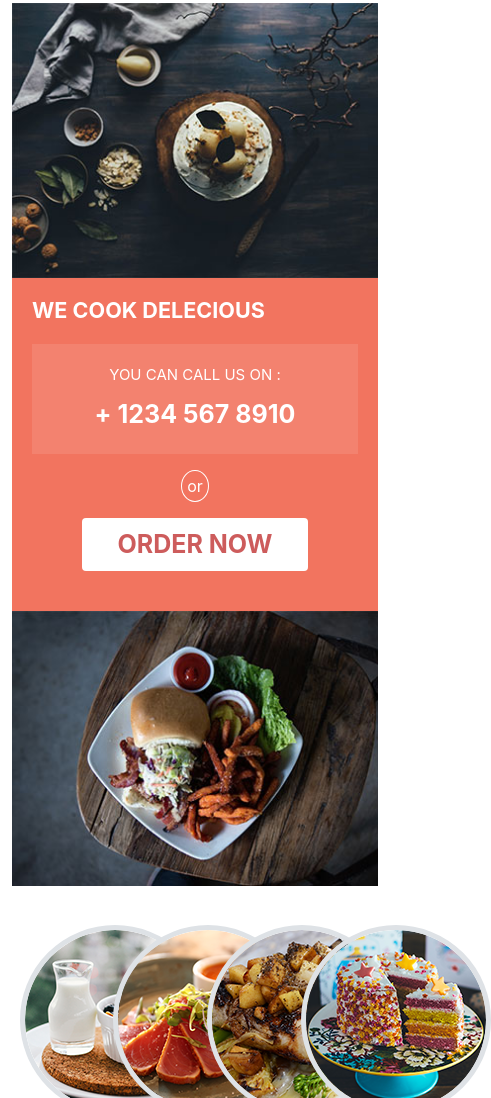
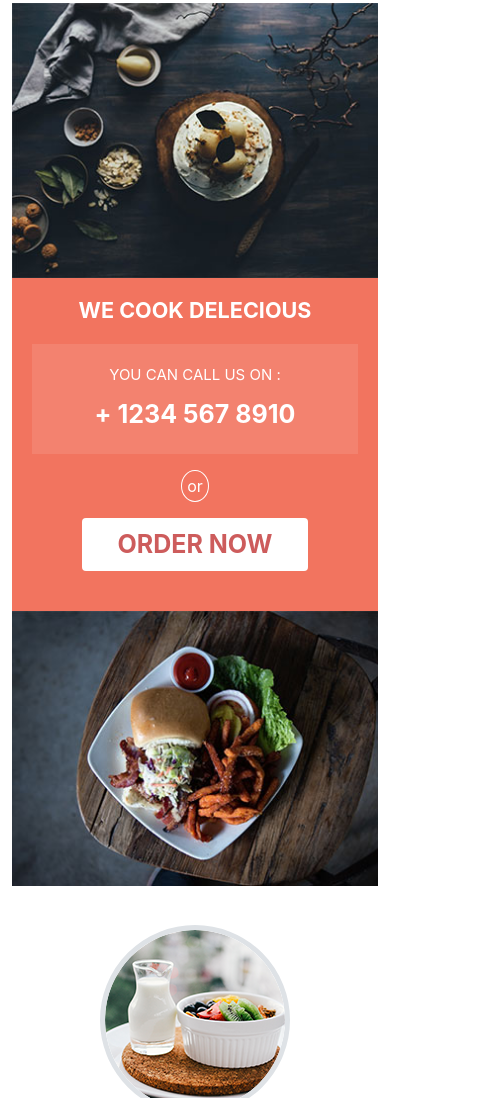
Before and after one commit to N-Georges/Victory-sass-bootstrap-git, a website: page index.html in a window 390 px wide. Shown: the part 718-1816 px from the top of the page, 491 px wide, since content can reach past the window. Drawn offline with nearby package versions, Linux system fonts and the light colour scheme.

Commit message:
section download et sa responsive  finaliser

```diff
--- a/index.html
+++ b/index.html
@@ -69,20 +69,20 @@
   <!-- menu rond avec image -->
   <section class="menuRounded">
     <div class="row">
-      <div class="col-3 text-center">
+      <div class="col-sm-12 col-md-6 col-lg-3 text-center">
         <img class="border border-5 rounded-circle" src="./public/img/cook_breakfast.png" alt="">
         <h5>Breakfast</h5>
       </div>
-      <div class="col-3 text-center">
+      <div class="col-sm-12 col-md-6 col-lg-3 text-center">
         <img class="border border-5 rounded-circle" src="./public/img/cook_lunch.png" alt="">
         <h5>Lunch</h5>
       </div>
-      <div class="col-3 text-center">
-        <img class="border border-5 rounded-circle" src="./public/img/cook_dinner.png" alt="">
+      <div class="col-sm-12 col-md-6 col-lg-3 text-center">
+        <img class="border border-5 rounded-circle mt-md-5 mt-lg-0" src="./public/img/cook_dinner.png" alt="">
         <h5>Dinner</h5>
       </div>
-      <div class="col-3 text-center">
-        <img class="border border-5 rounded-circle" src="./public/img/cook_dessert.png" alt="">
+      <div class="col-sm-12 col-md-6 col-lg-3 text-center">
+        <img class="border border-5 rounded-circle mt-md-5 mt-lg-0" src="./public/img/cook_dessert.png" alt="">
         <h5>Desserts</h5>
       </div>
     </div>
--- a/src/sass/modules/_sectionOrder.scss
+++ b/src/sass/modules/_sectionOrder.scss
@@ -24,6 +24,9 @@
         h4{
             font-weight: bold;
             margin-bottom: 20px;
+            @media screen and (max-width:1024px) {
+                text-align: center;
+            }
         }
         .call{
             background-color: #F3826F;
```
Also changed, not shown: public/css/app.css, 1 other file.
